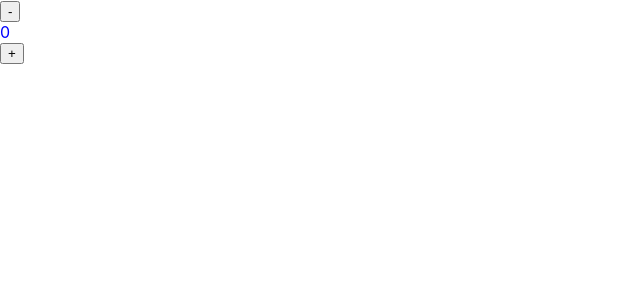
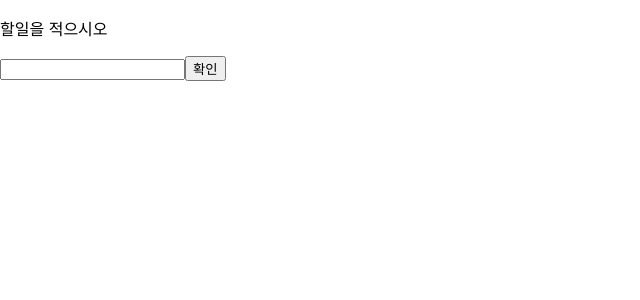
Before and after one commit to ace54470319/FrontEnd_Assignment_First, a React (Create React App) app: page / in a window 1280 px wide. Shown: the top 300 px of the page, without its empty margins (0-640 px from the left). Built offline with nearby package versions, Linux system fonts and the light colour scheme.

Commit message:
Feat :: Problem2_input_Todo

```diff
--- a/src/App.js
+++ b/src/App.js
@@ -1,18 +1,14 @@
 import './App.css';
 import React, { useEffect, useState } from 'react';
-import FilterButton from './TodoList/FilterButton';
+
 import TodoApp from './TodoList/TodoApp';
-import TodoInput from './TodoList/TodoInput';
-import TodoList from './TodoList/TodoList';
-import QuizApp from './Quiz/QuizApp';
-import PlusMinusBtn from './PlusMinusBtn/PlusMinusBtn';
 
 function App() {
   let [chooseQuiz, setCooseQuiz] = useState(0);
 
   return (
     <div className="App">
-      <PlusMinusBtn></PlusMinusBtn>
+      <TodoApp></TodoApp>
     </div>
   );
 }
--- /dev/null
+++ b/src/TodoList/TodoApp.jsx
@@ -0,0 +1,28 @@
+import React, { useState } from 'react';
+import TodoInput from './TodoInput';
+
+function TodoApp(props) {
+  let [todoList, setTodoList] = useState([]);
+  let [completeList, setCompleteList] = useState([]);
+  let [uncompleteList, setUncompleteList] = useState([]);
+  let [filternum, setFilterenum] = useState(0); //0.전체 1.완료 2.미완
+
+  //props 묶어서 넘기는 법 / 중복되는 부분이 너무 많아서 이 부분만 물어봄
+  const stateProps = {
+    todoList,
+    setTodoList,
+    completeList,
+    setCompleteList,
+    uncompleteList,
+    setUncompleteList,
+  };
+
+  return (
+    <div>
+      <TodoInput {...stateProps}></TodoInput>
+      <div>{todoList}</div>
+    </div>
+  );
+}
+
+export default TodoApp;
--- /dev/null
+++ b/src/TodoList/TodoInput.jsx
@@ -0,0 +1,25 @@
+import React, { useState } from 'react';
+
+function TodoInput(props) {
+  const [textvalue, setTextvalue] = useState('');
+  return (
+    <div>
+      <p>할일을 적으시오</p>
+      <input type="text" onChange={(e) => setTextvalue(e.target.value)} />
+      <button
+        type="button"
+        onClick={() => {
+          if (!props.todoList.includes(textvalue) && textvalue) {
+            props.setTodoList([...props.todoList, textvalue]);
+            props.setUncompleteList([...props.uncompleteList, textvalue]);
+          } else {
+            alert('이미 할일에 포함되어있거나 입력이 공백입니다.');
+          }
+        }}
+      >
+        확인
+      </button>
+    </div>
+  );
+}
+export default TodoInput;
```
